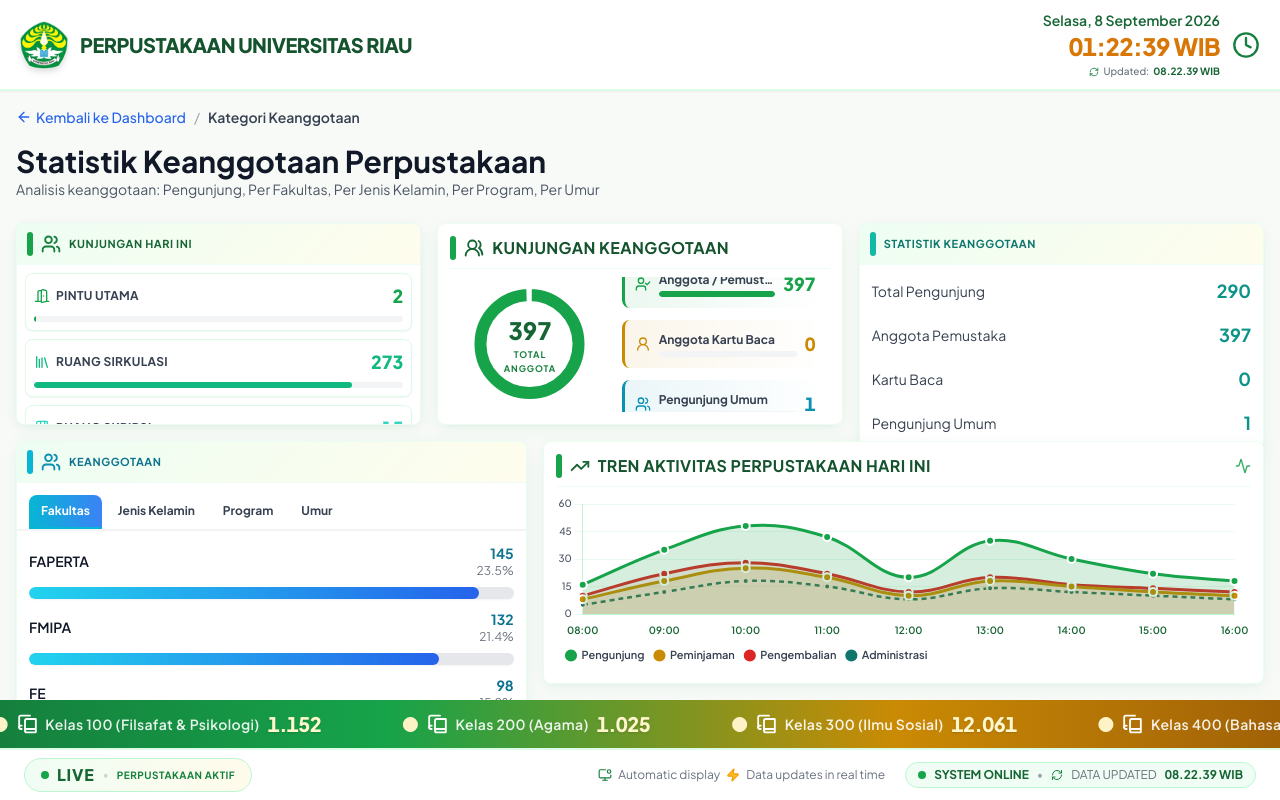
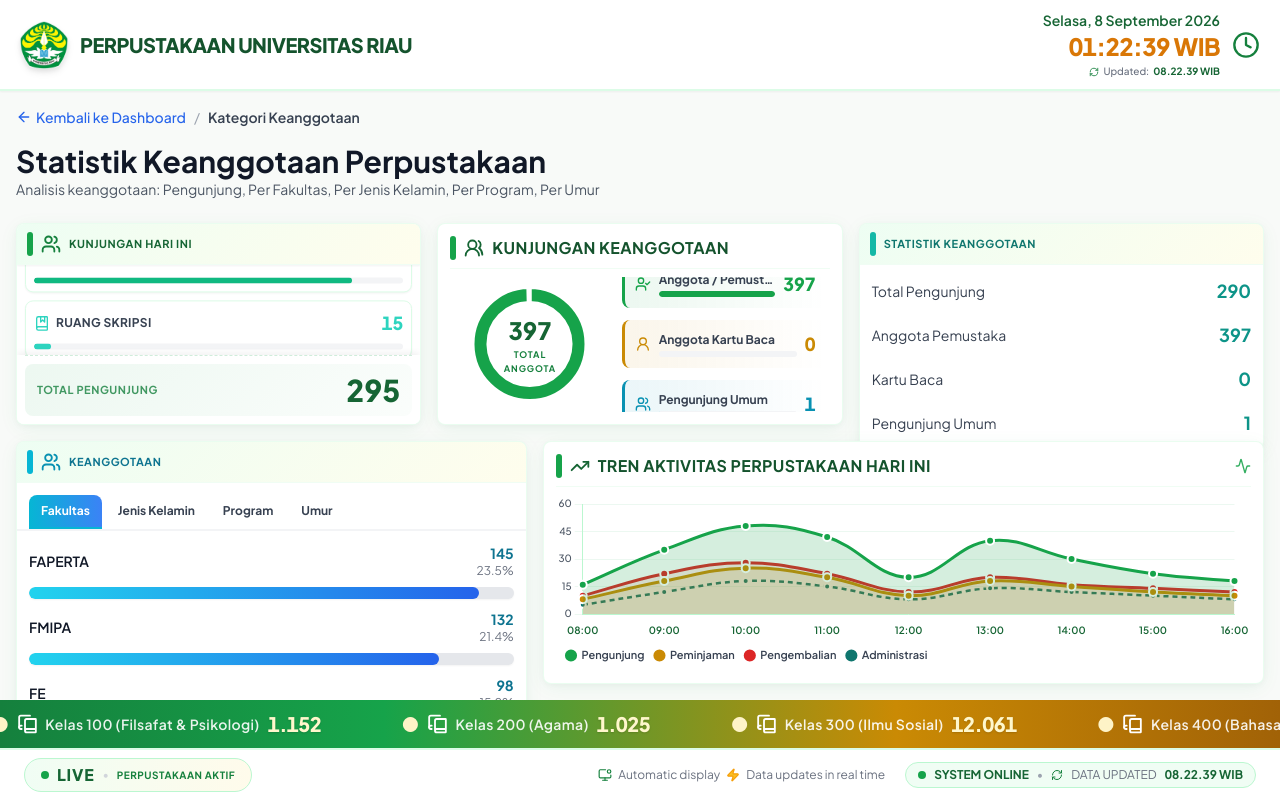
Before and after one commit to Idoo123456/UPA-Realtime-Dashboard, a React (Vite) app: page /membership in a window 1280 px wide. Built offline with nearby package versions, Linux system fonts and the light colour scheme.

Commit message:
feat: add vertical marquee auto-scroll to visitors and transaction cards

```diff
--- a/src/components/KPICards/TransactionInfoCard.tsx
+++ b/src/components/KPICards/TransactionInfoCard.tsx
@@ -73,22 +73,11 @@ export function TransactionInfoCard() {
     }]
   };
 
-  const totalTransactions = stats.total_borrowing_all + stats.total_returning_all + stats.total_extension_all;
+  const shouldScroll = rows.length > 2;
+  const scrollDuration = Math.max(15, rows.length * 3.5);
 
-  return (
-    <div className="kpi-card flex flex-col animate-fade-in h-full" style={{ animationDelay: "240ms" }}>
-      <div className="kpi-card-header shrink-0">
-        <div className="h-6 w-1.5 rounded-full bg-unri-red-500" />
-        <ArrowRightLeft className="h-5 w-5 text-unri-red-600" strokeWidth={2.2} />
-        <span className="kpi-title text-unri-red-700 tracking-wider">
-          TOTAL TRANSAKSI S.D. HARI INI
-        </span>
-      </div>
-
-      <div className="flex-1 p-2 overflow-y-auto min-h-0 flex flex-col gap-2">
-        {rows.map((r, i) => {
+  const renderRow = (r: typeof rows[0], i: number, uniqueKey: string) => {
     const Icon = r.icon;
-          // Determine scale max based on group (first 3 vs last 3)
     let maxVal = 1;
     if (i < 3) {
       maxVal = Math.max(stats.total_borrowing_all, stats.total_returning_all, stats.total_extension_all);
@@ -99,7 +88,7 @@ export function TransactionInfoCard() {
 
     return (
       <div
-              key={r.label}
+        key={uniqueKey}
         className={`flex flex-col bg-white border rounded-lg p-2 shadow-sm shrink-0 ${r.isWarning ? "border-unri-red-200 bg-red-50/30" : "border-green-100"}`}
       >
         <div className="flex items-center justify-between mb-1.5">
@@ -128,7 +117,38 @@ export function TransactionInfoCard() {
         </div>
       </div>
     );
-        })}
+  };
+
+  return (
+    <div className="kpi-card flex flex-col animate-fade-in h-full" style={{ animationDelay: "240ms" }}>
+      <div className="kpi-card-header shrink-0 z-10 bg-white shadow-sm">
+        <div className="h-6 w-1.5 rounded-full bg-unri-red-500" />
+        <ArrowRightLeft className="h-5 w-5 text-unri-red-600" strokeWidth={2.2} />
+        <span className="kpi-title text-unri-red-700 tracking-wider">
+          TOTAL TRANSAKSI S.D. HARI INI
+        </span>
+      </div>
+
+      <div className="flex-1 flex flex-col min-h-0 overflow-hidden bg-white">
+        <div className="flex-1 overflow-hidden relative min-h-0">
+          <div
+            className={`absolute top-0 left-0 w-full flex flex-col ${
+              shouldScroll ? "animate-marquee-vertical hover:[animation-play-state:paused]" : ""
+            }`}
+            style={{
+              animationDuration: shouldScroll ? `${scrollDuration}s` : undefined,
+            }}
+          >
+            <div className="flex flex-col gap-2 pb-2 px-2 pt-2">
+              {rows.map((r, i) => renderRow(r, i, `block1-${i}`))}
+            </div>
+            {shouldScroll && (
+              <div className="flex flex-col gap-2 pb-2 px-2">
+                {rows.map((r, i) => renderRow(r, i, `block2-${i}`))}
+              </div>
+            )}
+          </div>
+        </div>
       </div>
     </div>
   );
--- a/src/components/KPICards/VisitorsCard.tsx
+++ b/src/components/KPICards/VisitorsCard.tsx
@@ -27,22 +27,14 @@ export function VisitorsCard() {
     }]
   };
 
-  return (
-    <div className="kpi-card flex flex-col animate-fade-in h-full">
-      <div className="kpi-card-header shrink-0">
-        <div className="h-6 w-1.5 rounded-full bg-unri-green-500" />
-        <Users className="h-5 w-5 text-unri-green-600" strokeWidth={2.2} />
-        <span className="kpi-title text-unri-green-700 tracking-wider">
-          KUNJUNGAN HARI INI
-        </span>
-      </div>
+  const shouldScroll = rows.length > 2;
+  const scrollDuration = Math.max(15, rows.length * 3.5);
 
-      <div className="flex-1 p-2 flex flex-col gap-2 min-h-0 overflow-y-auto">
-        {rows.map((r) => {
+  const renderRow = (r: typeof rows[0], uniqueKey: string) => {
     const Icon = r.icon;
     const pct = stats.total_visitors_today > 0 ? (r.value / stats.total_visitors_today) * 100 : 0;
     return (
-            <div key={r.label} className="flex flex-col bg-white border border-green-100 rounded-lg p-2 shadow-sm shrink-0">
+      <div key={uniqueKey} className="flex flex-col bg-white border border-green-100 rounded-lg p-2 shadow-sm shrink-0">
         <div className="flex items-center justify-between mb-1.5">
           <div className="flex items-center gap-1.5 min-w-0">
             <Icon className="h-4 w-4 text-unri-green-600 shrink-0" style={{ color: r.color }} />
@@ -68,10 +60,42 @@ export function VisitorsCard() {
         </div>
       </div>
     );
-        })}
+  };
 
+  return (
+    <div className="kpi-card flex flex-col animate-fade-in h-full">
+      <div className="kpi-card-header shrink-0 z-10 bg-white shadow-sm">
+        <div className="h-6 w-1.5 rounded-full bg-unri-green-500" />
+        <Users className="h-5 w-5 text-unri-green-600" strokeWidth={2.2} />
+        <span className="kpi-title text-unri-green-700 tracking-wider">
+          KUNJUNGAN HARI INI
+        </span>
+      </div>
+
+      <div className="flex-1 flex flex-col min-h-0 overflow-hidden bg-white">
+        <div className="flex-1 overflow-hidden relative min-h-0">
           <div
-          className="pt-2 mt-auto"
+            className={`absolute top-0 left-0 w-full flex flex-col ${
+              shouldScroll ? "animate-marquee-vertical hover:[animation-play-state:paused]" : ""
+            }`}
+            style={{
+              animationDuration: shouldScroll ? `${scrollDuration}s` : undefined,
+            }}
+          >
+            <div className="flex flex-col gap-2 pb-2 px-2 pt-2">
+              {rows.map((r, i) => renderRow(r, `block1-${i}`))}
+            </div>
+            {shouldScroll && (
+              <div className="flex flex-col gap-2 pb-2 px-2">
+                {rows.map((r, i) => renderRow(r, `block2-${i}`))}
+              </div>
+            )}
+          </div>
+        </div>
+
+        <div className="shrink-0 p-2 pt-0 z-10 bg-white shadow-[-0px_-4px_6px_-1px_rgba(0,0,0,0.05)]">
+          <div
+            className="pt-2"
             style={{
               borderTop: "1px dashed rgba(22, 163, 74, 0.2)",
             }}
@@ -96,5 +120,6 @@ export function VisitorsCard() {
           </div>
         </div>
       </div>
+    </div>
   );
 }
```
Lines whose indentation alone changed are shown as unchanged.
